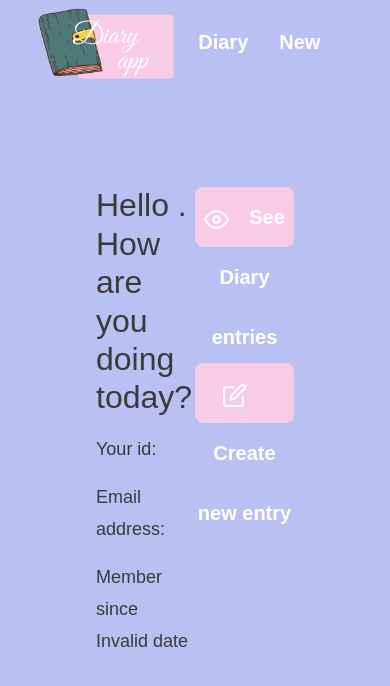
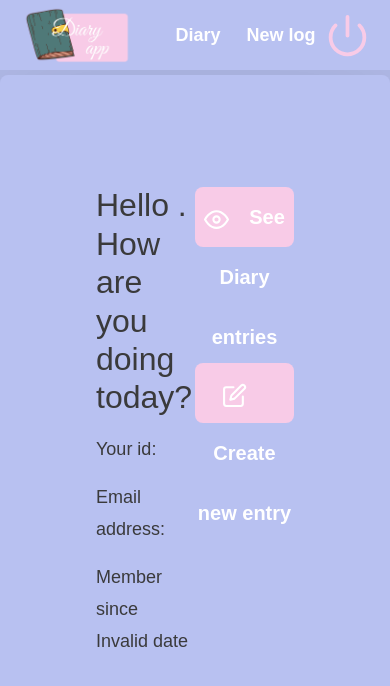
Before and after one commit to mikemorcerf/diary-app, a React (Create React App) app in the folder frontend/: page /profile in a window 390 px wide. Shown: the top 686 px of the page. Built offline with nearby package versions, Linux system fonts and the light colour scheme; no server answers; a web font is replaced by a local one.

Commit message:
responsive header

```diff
--- a/frontend/src/pages/Header/index.js
+++ b/frontend/src/pages/Header/index.js
@@ -8,27 +8,29 @@ import logoImg from '../../assets/lightLogo.png';
 export default function Header() {
   return (
     <div className="header-container">
-      <header>
-        <div className="content">
+        <section className="logo-section">
           <Link to="/profile">
             <img src={logoImg} className="logo-header" alt="Diary App logo" />
           </Link>
-        </div>
+        </section>
 
-        <div className="header-button-section">
+        <section className="button-section">
+          <div>
             <Link className="header-button" to="/profile/logs">
               Diary
             </Link>
-
+          </div>
+          <div>
             <Link className="header-button" to="/profile/logs/new">
               New log
             </Link>
-
+          </div>
+          <div>
             <button className="log-out-button" type="button">
               <FiPower size={45} className="pinkColor" />
             </button>
           </div>
-      </header>
+        </section>
     </div>
   );
 }
--- a/frontend/src/pages/Header/styles.css
+++ b/frontend/src/pages/Header/styles.css
@@ -1,43 +1,44 @@
 .header-container {
+  background-color: var(--lightPurpleColor);
   position: absolute;
   overflow-y: scroll;
   width: 100%;
-  padding: 0 10px;
-  background-color: var(--lightPurpleColor);
   height: 85px;
+  padding: 0 50px;
+
+  display: grid;
+  grid-template-columns: 1fr 6fr;
 }
 
-.header-container header {
-  display: flex;
-  align-items: center;
-  height: 85px;
+.header-container .logo-section {
+  align-content: center;
+  justify-content: center;
 }
 
-.header-container header .logo-header {
+.header-container .button-section {
+  display: flex;
+  margin-left: auto;
+  align-items: center;
+  justify-items: center;
+}
+
+.header-container .button-section div {
+  padding-left: 35px;
+}
+
+.header-container .logo-header {
   height: 80px;
   width: 160px;
-  margin-left: 20px;
 }
 
-.header-container header .header-button-section {
-  margin-left: auto;
-  height: 85px;
-  width: 500px;
-
-}
-
-.header-container header .header-button-section .header-button {
+.header-container .button-section .header-button {
   margin-top: 0px;
   height: 85px;
-  width: 35%;
-  min-width: 5px;
-  margin-right: 10px;
+  width: 10vw;
   background-color: var(--lightPurpleColor);
-  border: 0;
   color: var(--white);
   font-weight: 700;
-  display: inline-block;
-  vertical-align: top;
+  display: block;
   text-align: center;
   text-decoration: none;
   font-size: 20px;
@@ -45,21 +46,72 @@
   transition: filter 0.2s;
 }
 
-.header-container header .header-button-section .header-button:hover {
+.header-container .button-section .header-button:hover {
   filter: brightness(94%);
 }
 
-.header-container header .header-button-section .log-out-button {
-  margin-top: 0px;
-  margin-left: 10px;
+.header-container .button-section .log-out-button {
+  margin-top: 0;
   height: 85px;
-  width: 20%;
   border: none;
-  background-color: var(--lightPurpleColor);
-
+  background-color: transparent;
   transition: filter 0.2s;
 }
 
-.header-container header .log-out-button:hover {
-  filter: brightness(94%);
+.header-container .button-section .log-out-button:hover {
+  filter: brightness(93%);
 }
+
+@media (max-width: 600px) {
+  .header-container {
+    background-color: var(--lightPurpleColor);
+    position: absolute;
+    overflow-y: scroll;
+    width: 100%;
+    height: 70px;
+    padding: 0 20px;
+
+    display: grid;
+    grid-template-columns: 1fr 6fr;
+  }
+
+  .header-container .button-section div {
+    padding-left: 5px;
+  }
+
+  .header-container .logo-header {
+    height: 60px;
+    width: 120px;
+  }
+
+  .header-container .button-section .header-button {
+    margin-top: 0px;
+    height: 70px;
+    width: 20vw;
+    background-color: var(--lightPurpleColor);
+    color: var(--white);
+    font-weight: 700;
+    display: block;
+    text-align: center;
+    text-decoration: none;
+    font-size: 18px;
+    line-height: 70px;
+    transition: filter 0.2s;
+  }
+
+  .header-container .button-section .header-button:hover {
+    filter: brightness(94%);
+  }
+
+  .header-container .button-section .log-out-button {
+    margin-top: 0;
+    height: 70px;
+    border: none;
+    background-color: transparent;
+    transition: filter 0.2s;
+  }
+
+  .header-container .button-section .log-out-button:hover {
+    filter: brightness(93%);
+  }
+}
--- a/frontend/src/pages/Login/index.js
+++ b/frontend/src/pages/Login/index.js
@@ -27,7 +27,7 @@ export default function Login () {
       localStorage.setItem("token", response.data.token);
       history.push('/profile');
     } catch(err) {
-      alert('Error logging in. Please try again.');
+      alert('Error loggin in. Please try again.');
     }
   }
 
@@ -36,7 +36,6 @@ export default function Login () {
       <div className="login-container">
         <section className="form">
           <img src={logoImg} className="logo-size" alt="Diary App logo" />
-
           <form onSubmit={handleLogin}>
             <h1>Hello there. Log in here:</h1>
             <input
--- a/frontend/src/pages/Profile/index.js
+++ b/frontend/src/pages/Profile/index.js
@@ -32,8 +32,6 @@ export default function Profile() {
         setCreatedAt(response.data.createdAt);
       });
     } catch (err) {
-      console.log('authorizationToken');
-      alert(authorizationToken);
       history.push('/');
     }
   }, [authorizationToken, history]);
```
Lines whose indentation alone changed are shown as unchanged.
